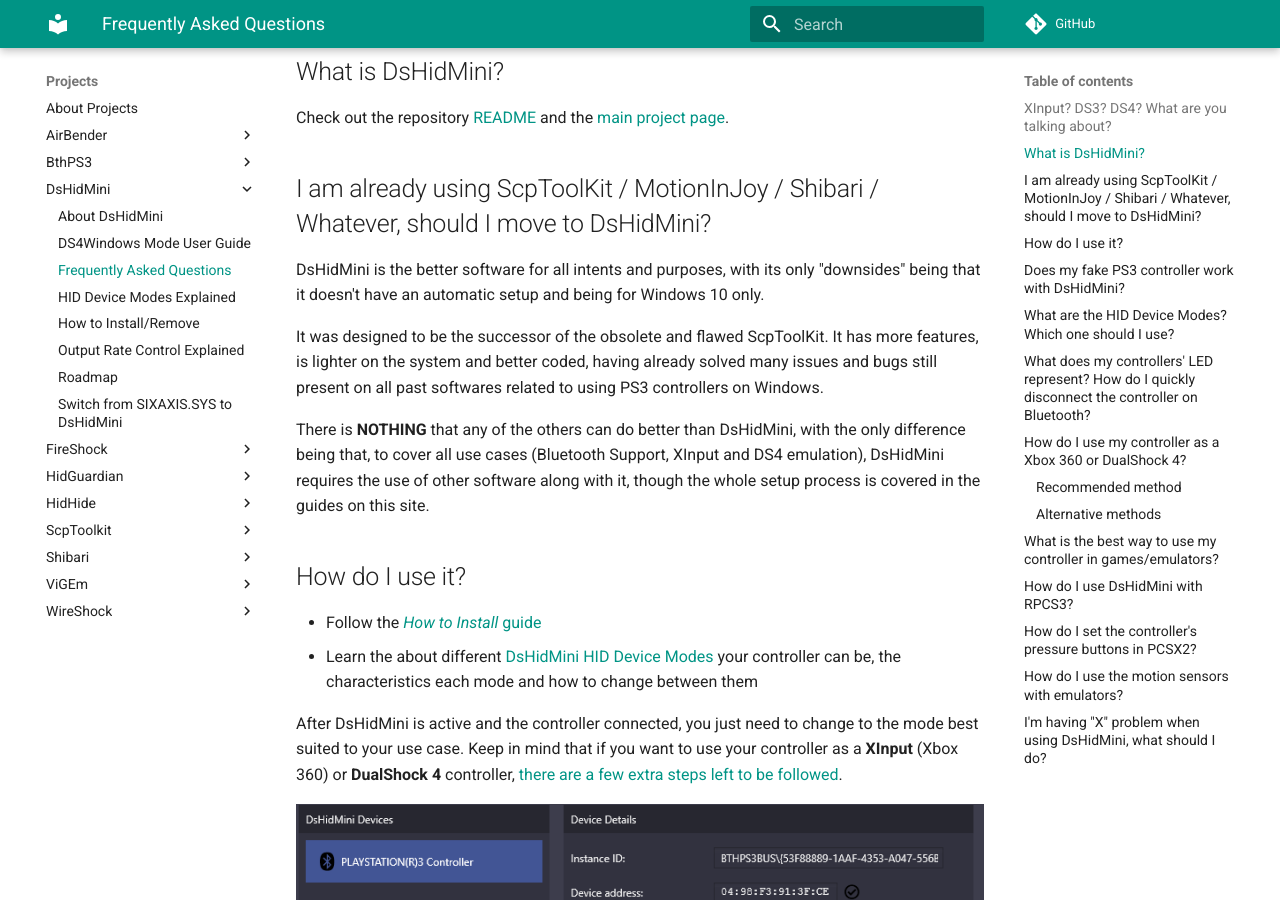
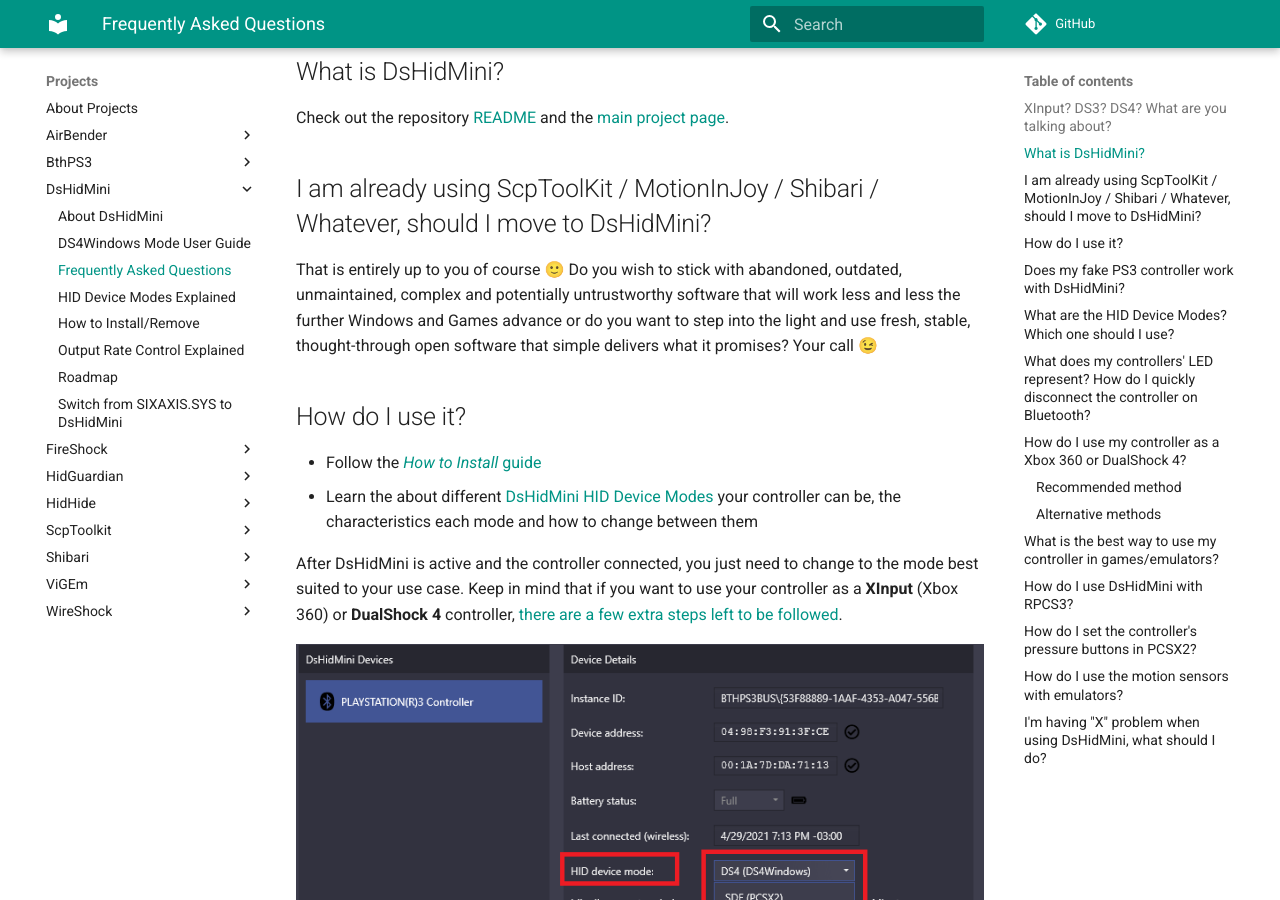
Before and after one commit to nefarius/ViGEm.github.io, an MkDocs documentation site: the page built from docs/projects/DsHidMini/FAQ.md, in a window 1280 px wide and 900 px high, scrolled down 406 px. Built offline with MkDocs 1.6.1 and Material for MkDocs 9.7.7, drawn with Linux system fonts in a browser that asks for light colours; comment, search, counter and statistics services are not loaded.

Commit message:
Replaced FAQ answer with less "ad-wording"

```diff
--- a/docs/projects/DsHidMini/FAQ.md
+++ b/docs/projects/DsHidMini/FAQ.md
@@ -13,11 +13,7 @@
 
 ## I am already using ScpToolKit / MotionInJoy / Shibari / Whatever, should I move to DsHidMini?
 
-DsHidMini is the better software for all intents and purposes, with its only "downsides" being that it doesn't have an automatic setup and being for Windows 10 only.
-
-It was designed to be the successor of the obsolete and flawed ScpToolKit. It has more features, is lighter on the system and better coded, having already solved many issues and bugs still present on all past softwares related to using PS3 controllers on Windows.
-
-There is __NOTHING__ that any of the others can do better than DsHidMini, with the only difference being that, to cover all use cases (Bluetooth Support, XInput and DS4 emulation), DsHidMini requires the use of other software along with it, though the whole setup process is covered in the guides on this site.
+That is entirely up to you of course 🙂 Do you wish to stick with abandoned, outdated, unmaintained, complex and potentially untrustworthy software that will work less and less the further Windows and Games advance or do you want to step into the light and use fresh, stable, thought-through open software that simple delivers what it promises? Your call 😉
 
 ## How do I use it?
 
```
